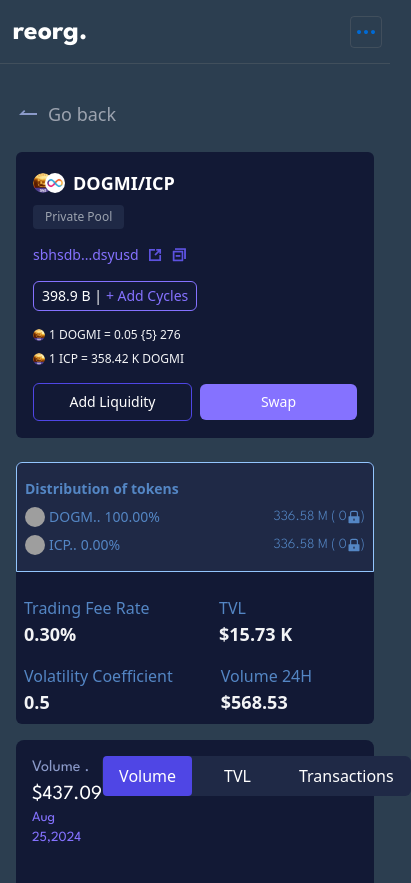
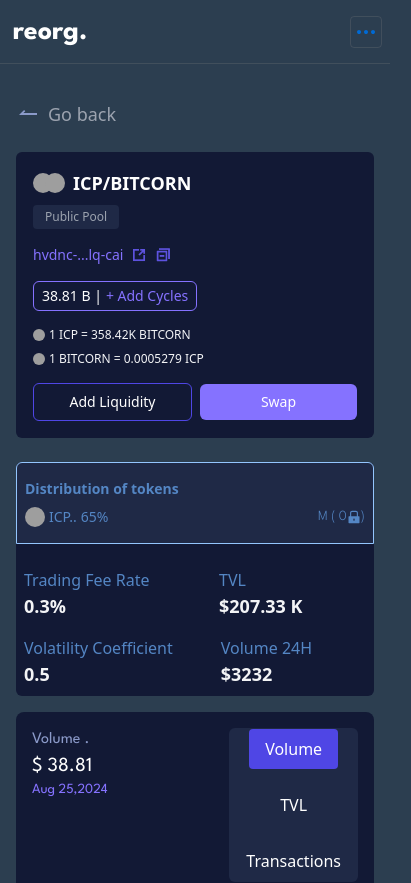
Before and after one commit to reorg-icp/Reorg, a React (Vite) app in the folder src/Quillo_frontend/: page /pool/detail in a window 390 px wide. Shown: the top 883 px of the page, 411 px wide, since content can reach past the window. Built offline with nearby package versions, Linux system fonts and the light colour scheme; grey boxes are pictures that could not be loaded; a web font is replaced by a local one.

Commit message:
page complete

```diff
--- a/src/Quillo_frontend/src/main.tsx
+++ b/src/Quillo_frontend/src/main.tsx
@@ -61,7 +61,7 @@
          },
         {
           path:"/pool/detail"  ,
-          element:< SinglePool pool={pool}/>
+          element:< SinglePool {...pool}/>
          },
          {
           path: "/blog",
--- a/src/Quillo_frontend/src/pages/Pool/SinglePool/card.tsx
+++ b/src/Quillo_frontend/src/pages/Pool/SinglePool/card.tsx
@@ -1,25 +1,12 @@
+
 import React from "react";
+import { PoolData } from "../types";
 
-interface TokenInfo {
-  name: string;
-  percentage: string;
-  amount: string;
-  locked: boolean;
-}
-
-interface CardProps {
-  tokens: TokenInfo[];
-  tradingFeeRate: string;
-  tvl: string;
-  volatilityCoefficient: string;
-  volume24h: string;
-}
-
-const Card: React.FC<CardProps> = ({
+const Card: React.FC<Partial<PoolData>> = ({
   tokens,
   tradingFeeRate,
-  tvl,
   volatilityCoefficient,
+  historicalData,
   volume24h,
 }) => {
   return (
@@ -43,7 +30,7 @@
               {/* <span className="text-xs ">{token.amount}</span> */}
               {/* {token.locked && <span className="ml-1 text-xs">(0🔒)</span>} */}
               <span className="text-sm flex items-center ">
-                336.58 M ( 0{" "}
+                {token.amount} M ( 0{" "}
                 <span
                   role="img"
                   aria-label="lock"
@@ -77,7 +64,7 @@
           </div>
           <div className="flex  flex-col w-full">
             <h3 className=" whitespace-nowrap">TVL</h3>
-            <p className="text-gray-100 text-lg font-semibold">{tvl}</p>
+            <p className="text-gray-100 text-lg font-semibold">${historicalData.tvl[0].value} K</p>
           </div>
         </div>
         <div className="flex  flex-row  gap-12 ">
--- a/src/Quillo_frontend/src/pages/Pool/SinglePool/index.tsx
+++ b/src/Quillo_frontend/src/pages/Pool/SinglePool/index.tsx
@@ -9,35 +9,26 @@
   ResponsiveContainer,
 } from "recharts";
 import Card from "./card";
-import { formatId } from "../types";
+import { formatId, PoolData } from "../types";
 import TransactionTable from "./TransactionTable";
 
-const data = {
-  volume: [
-    { name: "Aug 24", value: 437.09 },
-    { name: "Aug 25", value: 859.9 },
-  ],
-  tvl: [
-    { name: "Aug 24", value: 15150 },
-    { name: "Aug 25", value: 15780 },
-  ],
-  transactions: [
-    { name: "Aug 24", value: 320 },
-    { name: "Aug 25", value: 512 },
-  ],
-};
-const cardData = {
-  tokens: [
-    { name: "DOGM", percentage: "100.00%", amount: "336.58 M ", locked: true },
-    { name: "ICP", percentage: "0.00%", amount: "941.25", locked: false },
-  ],
-  tradingFeeRate: "0.30%",
-  tvl: "$15.73 K",
-  volatilityCoefficient: "0.5",
-  volume24h: "$568.53",
-};
+// const data = {
+//   volume: [
+//     { name: "Aug 24", value: 437.09 },
+//     { name: "Aug 25", value: 859.9 },
+//   ],
+//   tvl: [
+//     { name: "Aug 24", value: 15150 },
+//     { name: "Aug 25", value: 15780 },
+//   ],
+//   transactions: [
+//     { name: "Aug 24", value: 320 },
+//     { name: "Aug 25", value: 512 },
+//   ],
+// };
 
-const SinglePool: React.FC = () => {
+
+const SinglePool: React.FC<PoolData> = ({...pool}) => {
   const [selectedMetric, setSelectedMetric] = useState<
     "volume" | "tvl" | "transactions"
   >("volume");
@@ -66,26 +57,26 @@
       <div className="text-lg sm:text-xl font-bold flex items-center space-x-2">
         <span className="relative flex items-center">
           <img
-            src="/images/donCoin.png"
-            alt="DOGMI"
+            src={pool.tokenImages[0]}
+            alt={pool.tokens[0].name}
             className="h-5 w-5 sm:h-6 sm:w-6 rounded-full"
           />
           <img
-            src="/images/icpCoin.png"
-            alt="ICP"
+            src={pool.tokenImages[1]}
+            alt={pool.tokens[0].name}
             className="h-5 w-5 sm:h-6 sm:w-6 rounded-full -ml-2"
           />
         </span>
-        <h1 className="ml-2">DOGMI/ICP</h1>
+        <h1 className="ml-2">{pool.tradingPair}</h1>
       </div>
       <span className="bg-[#1F2946] text-center py-1 px-3 rounded text-xs text-gray-400 w-auto">
-        Private Pool
+        {pool.type}
       </span>
     </div>
 
     {/* id section and share and copy icon */}
     <span className="flex items-center flex-row gap-2 text-sm sm:text-base">
-      <p className="text-[#8572ff]">{formatId("sbhsdbjsdjbhyuwejhdsyusd")}</p>
+      <p className="text-[#8572ff]">{formatId(pool.id)}</p>
       <a href="#" target="_blank" rel="noopener noreferrer">
         <img src="/images/share.png" className="h-4 w-4 sm:h-5 sm:w-5" />
       </a>
@@ -94,7 +85,7 @@
 
     {/* cycles + add cycles */}
     <span className="flex space-x-1 border border-[0.15px] border-[#8572ff] rounded-md px-2 py-1 text-sm sm:text-base">
-      <span className="">398.9 B |</span>
+      <span className="">{pool.volume24H} B |</span>
       <span className="text-[#8572ff] cursor-pointer">+ Add Cycles</span>
     </span>
   </div>
@@ -103,19 +94,19 @@
     <div className="flex flex-col sm:flex-row space-y-2 sm:space-y-0 sm:space-x-2 items-start sm:items-center text-gray-100 text-xs sm:text-sm">
       <span className="flex space-x-1 items-center">
         <img
-          src="/images/donCoin.png"
-          alt="DOGMI"
+           src={pool.tokenImages[0]}
+           alt={pool.tokens[0].name}
           className="h-3 w-3 sm:h-4 sm:w-4 rounded-full"
         />
-        <span> 1 DOGMI = 0.05 {"{5}"} 276</span>
+        <span> {pool.conversionRates.fromCoinAtoCoinB}</span>
       </span>
       <span className="flex space-x-1 items-center">
         <img
-          src="/images/donCoin.png"
-          alt="DOGMI"
+           src={pool.tokenImages[1]}
+           alt={pool.tokens[1]?.name}
           className="h-3 w-3 sm:h-4 sm:w-4 rounded-full"
         />
-        <span>1 ICP = 358.42 K DOGMI</span>
+        <span>{pool.conversionRates.fromCoinBtoCoinA}</span>
       </span>
     </div>
     {/* button actions */}
@@ -131,7 +122,7 @@
 </div>
 
       <div className="grid grid-cols-1 md:grid-cols-[auto,1fr] gap-4 mb-6 w-full">
-        <Card {...cardData} />
+        <Card {...pool} />
 
         <div className=" bg-[#121935] px-4  py-4 rounded-lg w-full">
           <div className="flex flex-row  justify-between mb-4 w-full ">
@@ -140,7 +131,7 @@
                 {selectedMetric} . &nbsp;
               </h2>
               <h2 className=" text-white text-xl font-leagueSpartan">
-                $437.09
+                $ {pool.volume24H}
               </h2>
               <h2 className=" text-[#8572ff] text-sm font-leagueSpartan">
                 {" "}
@@ -148,7 +139,7 @@
               </h2>
             </div>
 
-            <div className="flex flex-row space-x-4  h-10 items-center bg-[#1F2946] border border-transparent rounded-md ">
+            <div className="flex md:flex-row  flex-col md:space-x-4 md:space-y-0 space-y-4  md:h-10 mb-mb-0  mb-6 items-center bg-[#1F2946] border border-transparent rounded-md ">
               <button
                 onClick={() => setSelectedMetric("volume")}
                 className={`py-2 px-4 inline-block ${
@@ -177,7 +168,7 @@
           </div>
 
           <ResponsiveContainer className="" width="100%" height={200}>
-            <BarChart data={data[selectedMetric]}>
+            <BarChart data={pool.historicalData[selectedMetric]}>
               <XAxis dataKey="name" stroke="#ccc" />
               {/* <YAxis stroke="#ccc" /> */}
               {/* <Tooltip /> */}
--- a/src/Quillo_frontend/src/pages/Pool/types.ts
+++ b/src/Quillo_frontend/src/pages/Pool/types.ts
@@ -16,14 +16,32 @@
     fromCoinAtoCoinB: string;
     fromCoinBtoCoinA: string;
   };
-  volatilityCoefficient:string;
   historicalData: {
     volume: { name: string; value: number }[];
     tvl: { name: string; value: number }[];
     transactions: { name: string; value: number }[];
   };
+  tokens: TokenInfo[];
+  volatilityCoefficient: string;
+  volume24h: string;
+
+}
+
+interface TokenInfo {
+  name: string;
+  percentage: string;
+  amount: string;
   locked: boolean;
 }
+
+// tokens: [
+//   { name: "DOGM", percentage: "100.00%", amount: "336.58 M ", locked: true },
+//   { name: "ICP", percentage: "0.00%", amount: "941.25", locked: false },
+// ],
+// tradingFeeRate: "0.30%",
+// tvl: "$15.73 K",
+// volatilityCoefficient: "0.5",
+// volume24h: "$568.53",
 
 
  export  const poolData: PoolData[] = [
@@ -36,7 +54,7 @@
         coinA: '207.33 ICP (0.01%)',
         coinB: '1.53 M BITCORN (99.99%)',
       },
-      volume24H: '$38.81',
+      volume24H: '38.81',
       poolLink: '/pool/detail/hvdnc-uqaaa-aaaam-acplq-cai',
       tokenImages: [
         'https://metrics.icpex.org/images/ryjl3-tyaaa-aaaaa-aaaba-cai.png',
@@ -46,6 +64,12 @@
         fromCoinAtoCoinB: '1 ICP = 358.42K BITCORN',
         fromCoinBtoCoinA: '1 BITCORN = 0.0005279 ICP',
       },
+      tokens: [{
+        name: "ICP",
+        percentage: "65%",
+        amount: "",
+        locked: true,
+      }],
       historicalData: {
         volume: [
           { name: 'Aug 24', value: 38.81 },
@@ -60,9 +84,11 @@
           { name: 'Aug 25', value: 22 },
         ],
       },
+
       volatilityCoefficient: '0.5',
-      locked: true
+      volume24h: "$3232"
     },
+
     {
       id: 'abcde-12345-67890-fghij-klmno',
       type: 'Private Pool',
@@ -97,9 +123,11 @@
         ],
       },
       volatilityCoefficient: '0.5',
-      locked:true
-    },
+      tokens: [   { name: "DOGM", percentage: "100.00%", amount: "336.58 M ", locked: true },
+        { name: "ICP", percentage: "0.00%", amount: "941.25", locked: false },],
 
+      volume24h: "$568.53"
+      },
     {
       id: 'fghij-67890-12345-klmno-pqrst',
       type: 'Anchored Pool',
@@ -134,7 +162,10 @@
         ],
       },
       volatilityCoefficient: '0.5',
-      locked:false
+      tokens: [   { name: "DOGM", percentage: "100.00%", amount: "336.58 M ", locked: true },
+        { name: "ICP", percentage: "0.00%", amount: "941.25", locked: false },],
+
+      volume24h: "$568.53"
     },
 
     {
@@ -152,6 +183,7 @@
         'https://metrics.icpex.org/images/ryjl3-tyaaa-aaaaa-aaaba-cai.png',
         'https://metrics.icpex.org/images/edypu-bqaaa-aaaak-afknq-cai.png',
       ],
+
       conversionRates: {
         fromCoinAtoCoinB: '1 ICP = 358.42K BITCORN',
         fromCoinBtoCoinA: '1 BITCORN = 0.0005279 ICP',
@@ -171,7 +203,10 @@
         ],
       },
       volatilityCoefficient: '0.5',
-      locked:true
+      tokens: [   { name: "DOGM", percentage: "100.00%", amount: "336.58 M ", locked: true },
+        { name: "ICP", percentage: "0.00%", amount: "941.25", locked: false },],
+
+      volume24h: "$568.53"
     },
 
     {
@@ -179,6 +214,7 @@
       type: 'Private Pool',
       tradingPair: 'ADA/BNB',
       tradingFeeRate: '0.35%',
+
       tokenAmount: {
         coinA: '500.00 ADA (40.00%)',
         coinB: '250.00 BNB (60.00%)',
@@ -208,7 +244,10 @@
         ],
       },
       volatilityCoefficient: '0.5',
-      locked:true
+      tokens: [   { name: "DOGM", percentage: "100.00%", amount: "336.58 M ", locked: true },
+        { name: "ICP", percentage: "0.00%", amount: "941.25", locked: false },],
+
+      volume24h: "$568.53"
     },
     {
       id: 'pqrst-12345-67890-uvwxy-zabcd',
@@ -219,7 +258,7 @@
         coinA: '100.00 LTC (30.00%)',
         coinB: '3.00 M USDT (70.00%)',
       },
-      locked: true,
+
       volume24H: '$250,000.00',
       poolLink: '/pool/detail/pqrst-12345-67890-uvwxy-zabcd',
       tokenImages: [
@@ -230,6 +269,7 @@
         fromCoinAtoCoinB: '1 ICP = 358.42K BITCORN',
         fromCoinBtoCoinA: '1 BITCORN = 0.0005279 ICP',
       },
+
       historicalData: {
         volume: [
           { name: 'Aug 24', value: 38.81 },
@@ -245,6 +285,10 @@
         ],
       },
       volatilityCoefficient: '0.5',
+      tokens: [   { name: "DOGM", percentage: "100.00%", amount: "336.58 M ", locked: true },
+        { name: "ICP", percentage: "0.00%", amount: "941.25", locked: false },],
+
+      volume24h: "$568.53"
 
     },
   ];
```
Also changed, not shown: src/Quillo_frontend/src/pages/Pool/MainTabs/Explore.tsx (+4 -4 lines), src/Quillo_frontend/src/pages/Pool/SinglePool/TransactionTable.tsx (+6 -6 lines).
